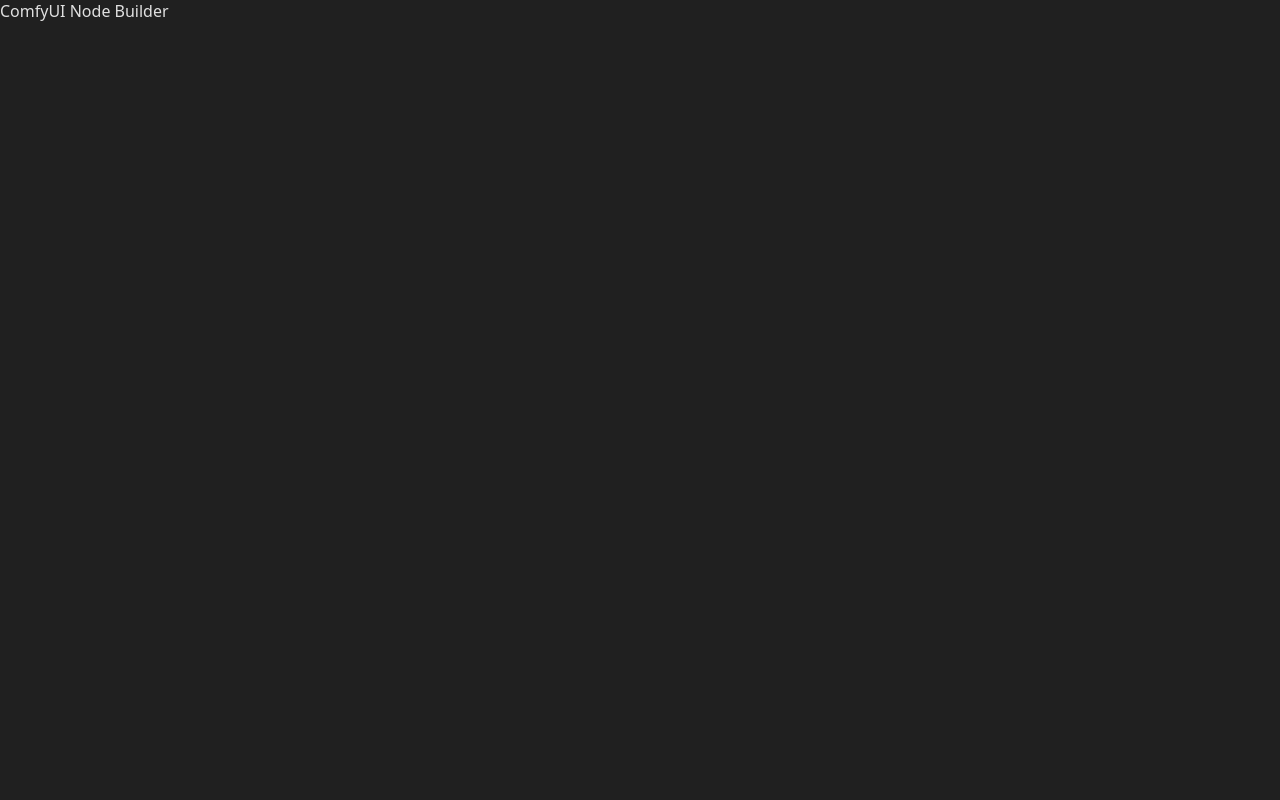
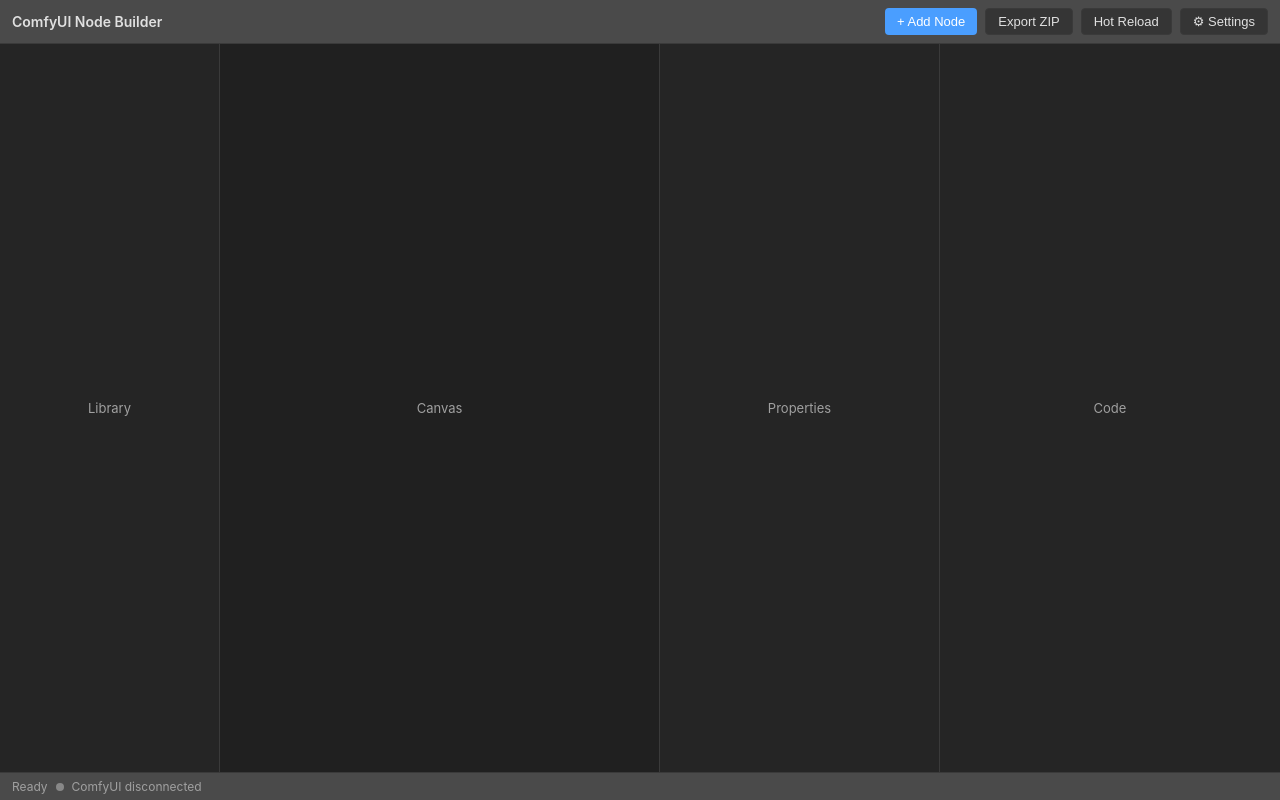
Before and after one commit to caoool/comfyui-node-canvas, a Vue app: page / in a window 1280 px wide. Built offline with nearby package versions, Linux system fonts and the light colour scheme.

Commit message:
feat: add IDE-style app layout shell with toolbar, status bar, and toast

```diff
--- a/src/App.vue
+++ b/src/App.vue
@@ -1,11 +1,67 @@
+<template>
+  <AppLayout
+    :status-text="statusText"
+    :connected="false"
+    @add-node="projectStore.addNode()"
+    @export-zip="onExportZip"
+    @hot-reload="onHotReload"
+    @settings="showSettings = true"
+  >
+    <template #library>
+      <div class="placeholder">Library</div>
+    </template>
+    <template #canvas>
+      <div class="placeholder">Canvas</div>
+    </template>
+    <template #properties>
+      <div class="placeholder">Properties</div>
+    </template>
+    <template #code>
+      <div class="placeholder">Code</div>
+    </template>
+  </AppLayout>
+</template>
+
 <script setup lang="ts">
+import { ref } from 'vue'
+import AppLayout from './components/AppLayout.vue'
+import { useProjectStore } from './stores/project'
+
+const projectStore = useProjectStore()
+const showSettings = ref(false)
+const statusText = ref('Ready')
+
+function onExportZip() {
+  // TODO: implement in Task 11
+}
+
+function onHotReload() {
+  // TODO: implement in Task 13
+}
 </script>
-
-<template>
-  <div id="app">ComfyUI Node Builder</div>
-</template>
 
 <style>
 * { box-sizing: border-box; margin: 0; padding: 0; }
-body { background: #202020; color: #e0e0e0; font-family: system-ui, sans-serif; }
+html, body { height: 100%; }
+#app { height: 100%; }
+
+:root {
+  --bg: #202020;
+  --panel: #252525;
+  --node-body: #353535;
+  --header: #4a4a4a;
+  --border: #3a3a3a;
+  --text: #e0e0e0;
+  --text-dim: #a0a0a0;
+  --accent: #4a9eff;
+}
+
+.placeholder {
+  display: flex;
+  align-items: center;
+  justify-content: center;
+  height: 100%;
+  color: var(--text-dim);
+  font-size: 13px;
+}
 </style>
--- /dev/null
+++ b/src/components/AppLayout.vue
@@ -0,0 +1,70 @@
+<template>
+  <div class="layout">
+    <AppToolbar
+      @add-node="emit('add-node')"
+      @export-zip="emit('export-zip')"
+      @hot-reload="emit('hot-reload')"
+      @settings="emit('settings')"
+    />
+    <div class="panels">
+      <aside class="panel panel-library">
+        <slot name="library" />
+      </aside>
+      <main class="panel panel-canvas">
+        <slot name="canvas" />
+      </main>
+      <aside class="panel panel-properties">
+        <slot name="properties" />
+      </aside>
+      <aside class="panel panel-code">
+        <slot name="code" />
+      </aside>
+    </div>
+    <AppStatusBar :status-text="statusText" :connected="connected" />
+    <ToastNotification />
+  </div>
+</template>
+
+<script setup lang="ts">
+import AppToolbar from './AppToolbar.vue'
+import AppStatusBar from './AppStatusBar.vue'
+import ToastNotification from './ToastNotification.vue'
+
+defineProps<{
+  statusText: string
+  connected: boolean
+}>()
+
+const emit = defineEmits<{
+  'add-node': []
+  'export-zip': []
+  'hot-reload': []
+  'settings': []
+}>()
+</script>
+
+<style scoped>
+.layout {
+  display: flex;
+  flex-direction: column;
+  height: 100vh;
+  background: var(--bg);
+  color: var(--text);
+  font-family: -apple-system, BlinkMacSystemFont, 'Segoe UI', sans-serif;
+}
+.panels {
+  display: flex;
+  flex: 1;
+  overflow: hidden;
+}
+.panel {
+  overflow: auto;
+  border-right: 1px solid var(--border);
+  background: var(--panel);
+}
+.panel:last-child { border-right: none; }
+.panel-library { width: 220px; flex-shrink: 0; }
+.panel-canvas { flex: 1; min-width: 0; background: var(--bg); }
+.panel-properties { width: 280px; flex-shrink: 0; }
+.panel-code { width: 340px; flex-shrink: 0; }
+</style>
--- /dev/null
+++ b/src/components/AppStatusBar.vue
@@ -0,0 +1,36 @@
+<template>
+  <div class="status-bar">
+    <span>{{ statusText }}</span>
+    <span class="dot" :class="connected ? 'dot-ok' : 'dot-off'"></span>
+    <span>{{ connected ? 'ComfyUI connected' : 'ComfyUI disconnected' }}</span>
+  </div>
+</template>
+
+<script setup lang="ts">
+defineProps<{
+  statusText: string
+  connected: boolean
+}>()
+</script>
+
+<style scoped>
+.status-bar {
+  display: flex;
+  align-items: center;
+  gap: 8px;
+  padding: 0 12px;
+  height: 28px;
+  background: var(--header);
+  border-top: 1px solid var(--border);
+  font-size: 12px;
+  color: var(--text-dim);
+  flex-shrink: 0;
+}
+.dot {
+  width: 8px;
+  height: 8px;
+  border-radius: 50%;
+}
+.dot-ok { background: #4caf50; }
+.dot-off { background: #888; }
+</style>
--- /dev/null
+++ b/src/components/AppToolbar.vue
@@ -0,0 +1,59 @@
+<template>
+  <div class="toolbar">
+    <span class="title">ComfyUI Node Builder</span>
+    <div class="actions">
+      <button @click="emit('add-node')" class="btn-primary">+ Add Node</button>
+      <button @click="emit('export-zip')" class="btn">Export ZIP</button>
+      <button @click="emit('hot-reload')" class="btn">Hot Reload</button>
+      <button @click="emit('settings')" class="btn">⚙ Settings</button>
+    </div>
+  </div>
+</template>
+
+<script setup lang="ts">
+const emit = defineEmits<{
+  'add-node': []
+  'export-zip': []
+  'hot-reload': []
+  'settings': []
+}>()
+</script>
+
+<style scoped>
+.toolbar {
+  display: flex;
+  align-items: center;
+  justify-content: space-between;
+  padding: 0 12px;
+  height: 44px;
+  background: var(--header);
+  border-bottom: 1px solid var(--border);
+  flex-shrink: 0;
+}
+.title {
+  font-weight: 600;
+  color: var(--text);
+  font-size: 14px;
+}
+.actions { display: flex; gap: 8px; }
+.btn {
+  padding: 5px 12px;
+  background: var(--node-body);
+  color: var(--text);
+  border: 1px solid var(--border);
+  border-radius: 4px;
+  cursor: pointer;
+  font-size: 13px;
+}
+.btn:hover { background: var(--header); }
+.btn-primary {
+  padding: 5px 12px;
+  background: var(--accent);
+  color: #fff;
+  border: none;
+  border-radius: 4px;
+  cursor: pointer;
+  font-size: 13px;
+}
+.btn-primary:hover { opacity: 0.9; }
+</style>
--- /dev/null
+++ b/src/components/ToastNotification.vue
@@ -0,0 +1,40 @@
+<template>
+  <div class="toast-container">
+    <div
+      v-for="toast in uiStore.toasts"
+      :key="toast.id"
+      class="toast"
+      :class="`toast-${toast.type}`"
+    >
+      {{ toast.message }}
+    </div>
+  </div>
+</template>
+
+<script setup lang="ts">
+import { useUiStore } from '../stores/ui'
+const uiStore = useUiStore()
+</script>
+
+<style scoped>
+.toast-container {
+  position: fixed;
+  bottom: 40px;
+  right: 16px;
+  display: flex;
+  flex-direction: column;
+  gap: 8px;
+  z-index: 1000;
+}
+.toast {
+  padding: 10px 16px;
+  border-radius: 6px;
+  color: #fff;
+  font-size: 13px;
+  min-width: 200px;
+  box-shadow: 0 2px 8px rgba(0,0,0,0.4);
+}
+.toast-success { background: #2e7d32; }
+.toast-error { background: #c62828; }
+.toast-info { background: #1565c0; }
+</style>
```
